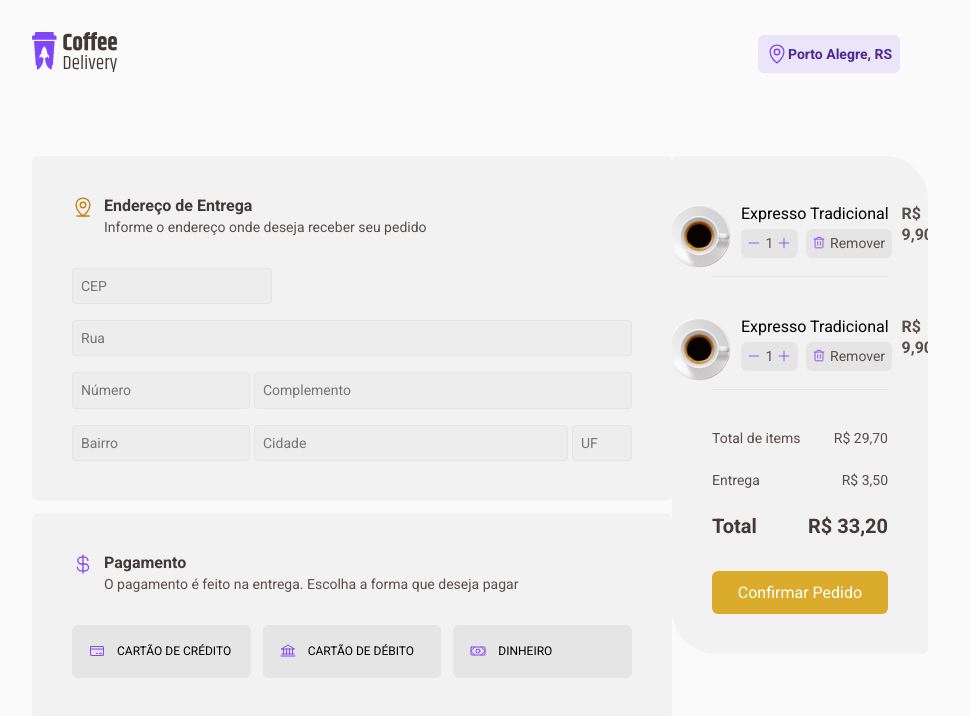
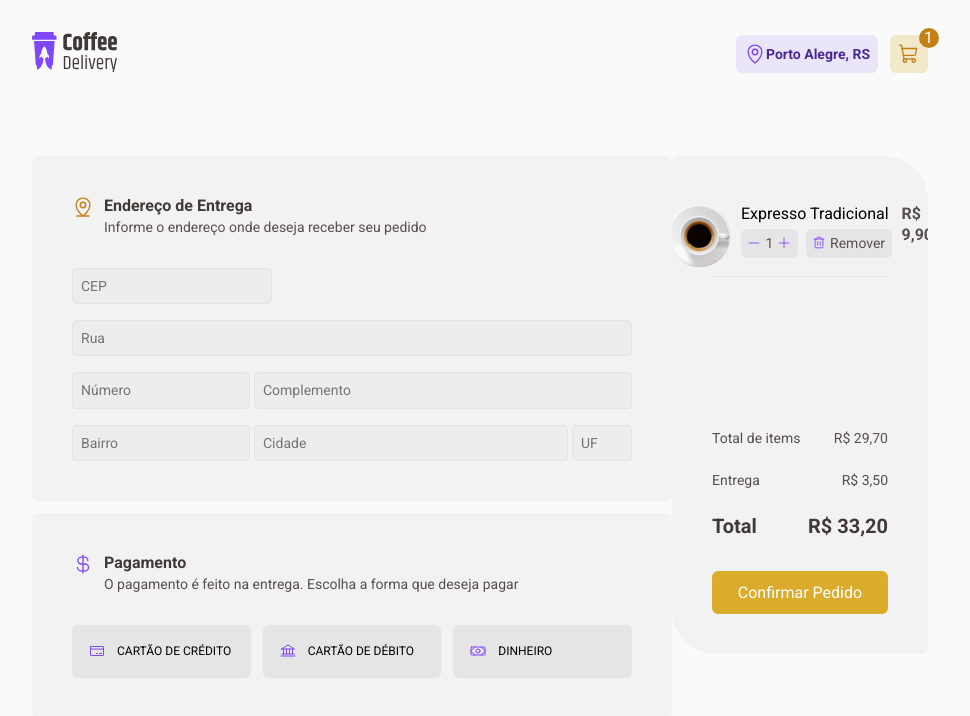
Before and after one commit to KauanS2/ignite-coffee-delivery-ts, a React (Vite) app: page /checkout in a window 1280 px wide. Shown: the top 716 px of the page, without its empty margins (160-1130 px from the left). Built offline with nearby package versions, Linux system fonts and the light colour scheme.

Commit message:
feat-icon-cart

```diff
--- a/src/components/CartContainer/index.tsx
+++ b/src/components/CartContainer/index.tsx
@@ -1,5 +1,5 @@
 import { ShoppingCart } from 'phosphor-react'
-import { ShoppingCartContainer } from './styles'
+import { CartCount, ShoppingCartContainer } from './styles'
 import { NavLink } from 'react-router-dom'
 
 export function CartContainer() {
@@ -7,8 +7,8 @@ export function CartContainer() {
     <ShoppingCartContainer>
       <NavLink to="/checkout" title="Checkout">
         <ShoppingCart size={22} />
-        <span>1</span>
       </NavLink>
+      <CartCount>1</CartCount>
     </ShoppingCartContainer>
   )
 }
--- a/src/components/CartContainer/styles.ts
+++ b/src/components/CartContainer/styles.ts
@@ -1,15 +1,11 @@
 import { styled } from 'styled-components'
 
 export const ShoppingCartContainer = styled.div`
-  display: flex;
-  align-items: center;
-  justify-content: center;
-  gap: 12px;
-  padding: 0.5rem;
+  position: relative;
 
   a {
     display: flex;
-    border: 0;
+    border: none;
     padding: 0.5rem;
     border-radius: 6px;
     align-items: center;
@@ -17,3 +13,16 @@ export const ShoppingCartContainer = styled.div`
     color: ${(props) => props.theme['yellow-dark']};
   }
 `
+
+export const CartCount = styled.span`
+  width: 20px;
+  height: 20px;
+  display: flex;
+  justify-content: center;
+  position: absolute;
+  top: -18%;
+  left: 75%;
+  border-radius: 9999px;
+  background-color: ${(props) => props.theme['yellow-dark']};
+  color: ${(props) => props.theme.white};
+`
--- a/src/components/Header/index.tsx
+++ b/src/components/Header/index.tsx
@@ -1,8 +1,8 @@
-import { CartBox, HeaderContainer } from './styles'
+import { CartBox, HeaderContainer, TagLocal } from './styles'
 import logo from '../../assets/logomain.svg'
 import { MapPin } from 'phosphor-react'
 import { NavLink } from 'react-router-dom'
-import { ShoppingCartContainer } from '../CartContainer/styles'
+import { CartContainer } from '../CartContainer'
 
 export function Header() {
   return (
@@ -11,11 +11,11 @@ export function Header() {
         <img src={logo} alt="" />
       </NavLink>
       <CartBox>
-        <span>
+        <TagLocal>
           <MapPin size={22} />
           <p>Porto Alegre, RS</p>
-        </span>
-        <ShoppingCartContainer />
+        </TagLocal>
+        <CartContainer />
       </CartBox>
     </HeaderContainer>
   )
--- a/src/components/Header/styles.ts
+++ b/src/components/Header/styles.ts
@@ -13,6 +13,10 @@ export const CartBox = styled.div`
   gap: 12px;
 
   span {
+  }
+`
+
+export const TagLocal = styled.span`
   display: flex;
   border-radius: 6px;
   line-height: 130%;
@@ -26,5 +30,4 @@ export const CartBox = styled.div`
   svg {
     color: ${(props) => props.theme.purple};
   }
-  }
 `
--- a/src/pages/Checkout/index.tsx
+++ b/src/pages/Checkout/index.tsx
@@ -33,7 +33,6 @@ export function Checkout() {
       <ConfirmOrder>
         <ConfirmOrderListItems>
           <ItemsCart />
-          <ItemsCart />
         </ConfirmOrderListItems>
 
         <InformationItems>
--- a/src/pages/Home/components/CardProducts/index.tsx
+++ b/src/pages/Home/components/CardProducts/index.tsx
@@ -20,6 +20,7 @@ interface CardProductsProps {
 
 interface CardContextType {
   item: CardProductsProps[]
+  cartItem: number
 }
 
 export const ItemContext = createContext({} as CardContextType)
```
Lines whose indentation alone changed are shown as unchanged.
